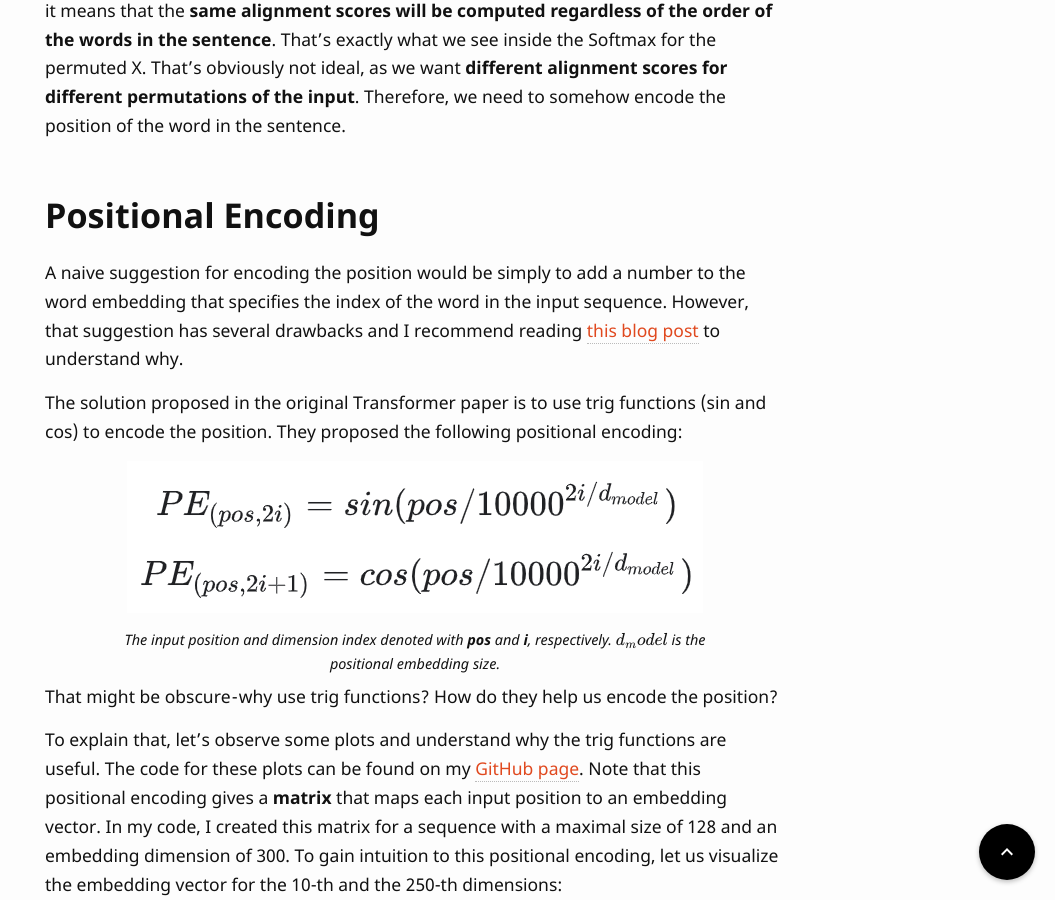
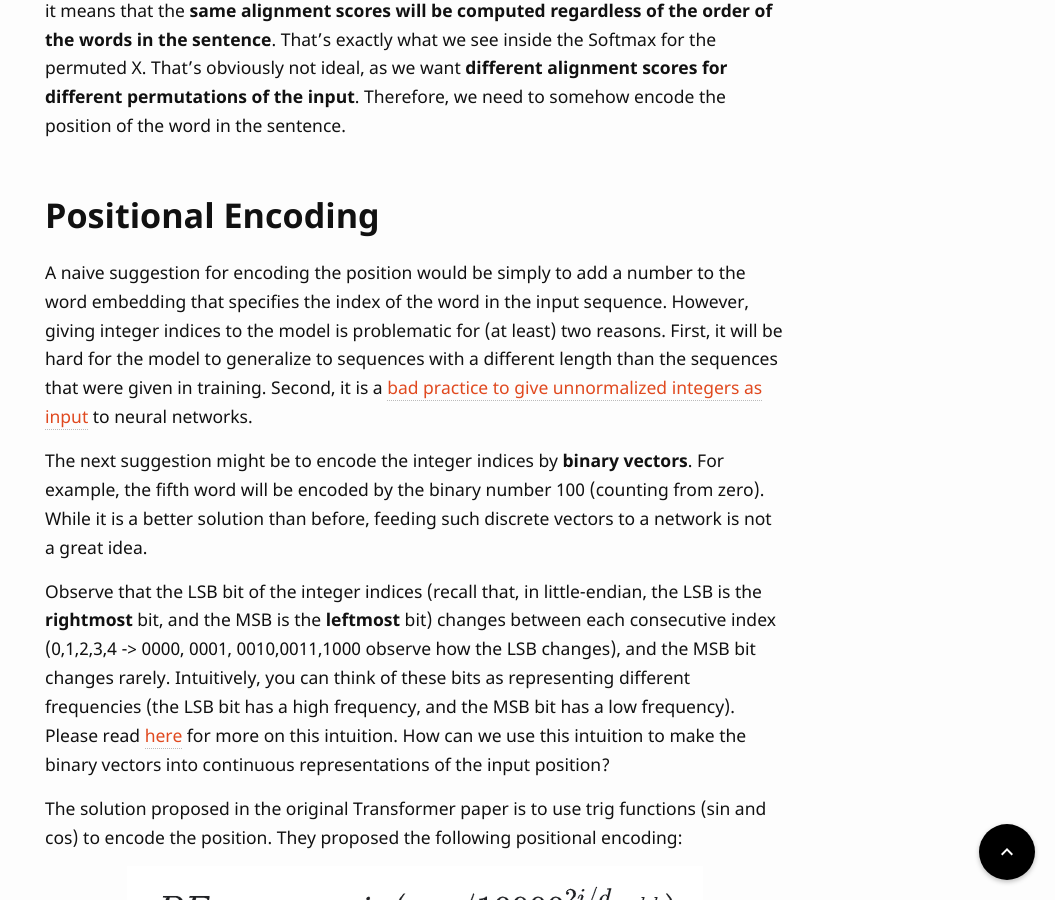
Before and after one commit to OmriKaduri/omrikaduri.github.io, a Jekyll site: the page built from _posts/2022-10-22-From-N-grams-to-CodeX-Part-2.md, in a window 1280 px wide and 900 px high, scrolled down 13981 px. Shown: the whole window, without its empty margins (225-1280 px from the left). Built offline with Jekyll 4.4.1, drawn with Linux system fonts in a browser that asks for light colours; some web fonts are replaced; formulas are drawn with MathJax 3; comment, search, counter and statistics services are not loaded.

Commit message:
Better PE explanation

```diff
--- a/_posts/2022-10-22-From-N-grams-to-CodeX-Part-2.md
+++ b/_posts/2022-10-22-From-N-grams-to-CodeX-Part-2.md
@@ -223,7 +223,11 @@ That means that applying the permutation on the input is equal to the permutatio
 
 ## Positional Encoding
 
-A naive suggestion for encoding the position would be simply to add a number to the word embedding that specifies the index of the word in the input sequence. However, that suggestion has several drawbacks and I recommend reading [this blog post](https://towardsdatascience.com/master-positional-encoding-part-i-63c05d90a0c3) to understand why.
+A naive suggestion for encoding the position would be simply to add a number to the word embedding that specifies the index of the word in the input sequence. However, giving integer indices to the model is problematic for (at least) two reasons. First, it will be hard for the model to generalize to sequences with a different length than the sequences that were given in training. Second, it is a [bad practice to give unnormalized integers as input](https://towardsdatascience.com/why-data-should-be-normalized-before-training-a-neural-network-c626b7f66c7d#:~:text=Among%20the%20best%20practices%20for,and%20leads%20to%20faster%20convergence.) to neural networks.
+
+The next suggestion might be to encode the integer indices by **binary vectors**. For example, the fifth word will be encoded by the binary number 100 (counting from zero). While it is a better solution than before, feeding such discrete vectors  to a network is not a great idea.
+
+Observe that the LSB bit of the integer indices (recall that, in little-endian, the LSB is the **rightmost** bit, and the MSB is the **leftmost** bit) changes between each consecutive index (0,1,2,3,4 -> 0000, 0001, 0010,0011,1000 observe how the LSB changes), and the MSB bit changes rarely. Intuitively, you can think of these bits as representing different frequencies (the LSB bit has a high frequency, and the MSB bit has a low frequency). Please read [here](https://towardsdatascience.com/master-positional-encoding-part-i-63c05d90a0c3) for more on this intuition. How can we use this intuition to make the binary vectors into continuous representations of the input position?
 
 The solution proposed in the original Transformer paper is to use trig functions (sin and cos) to encode the position. They proposed the following positional encoding:
 
```
